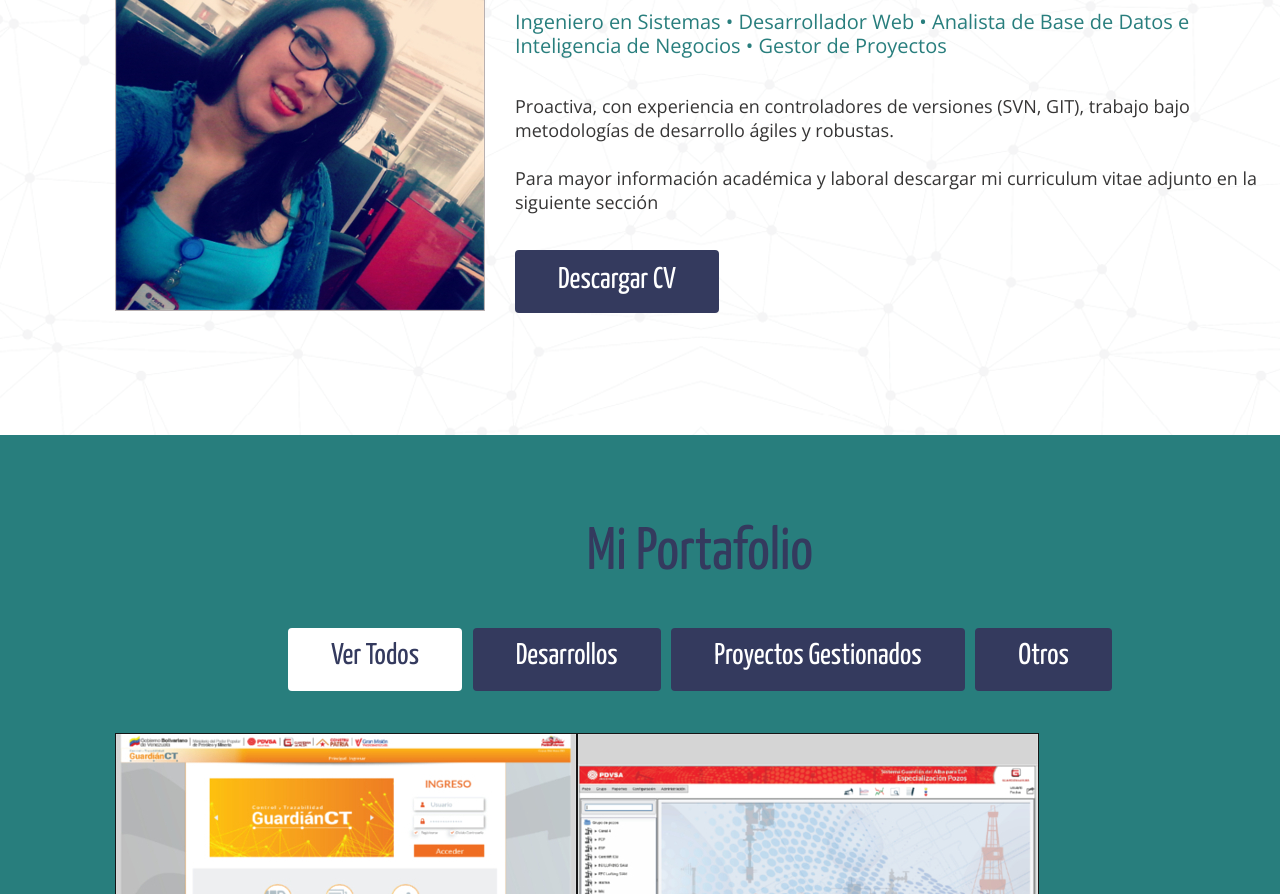
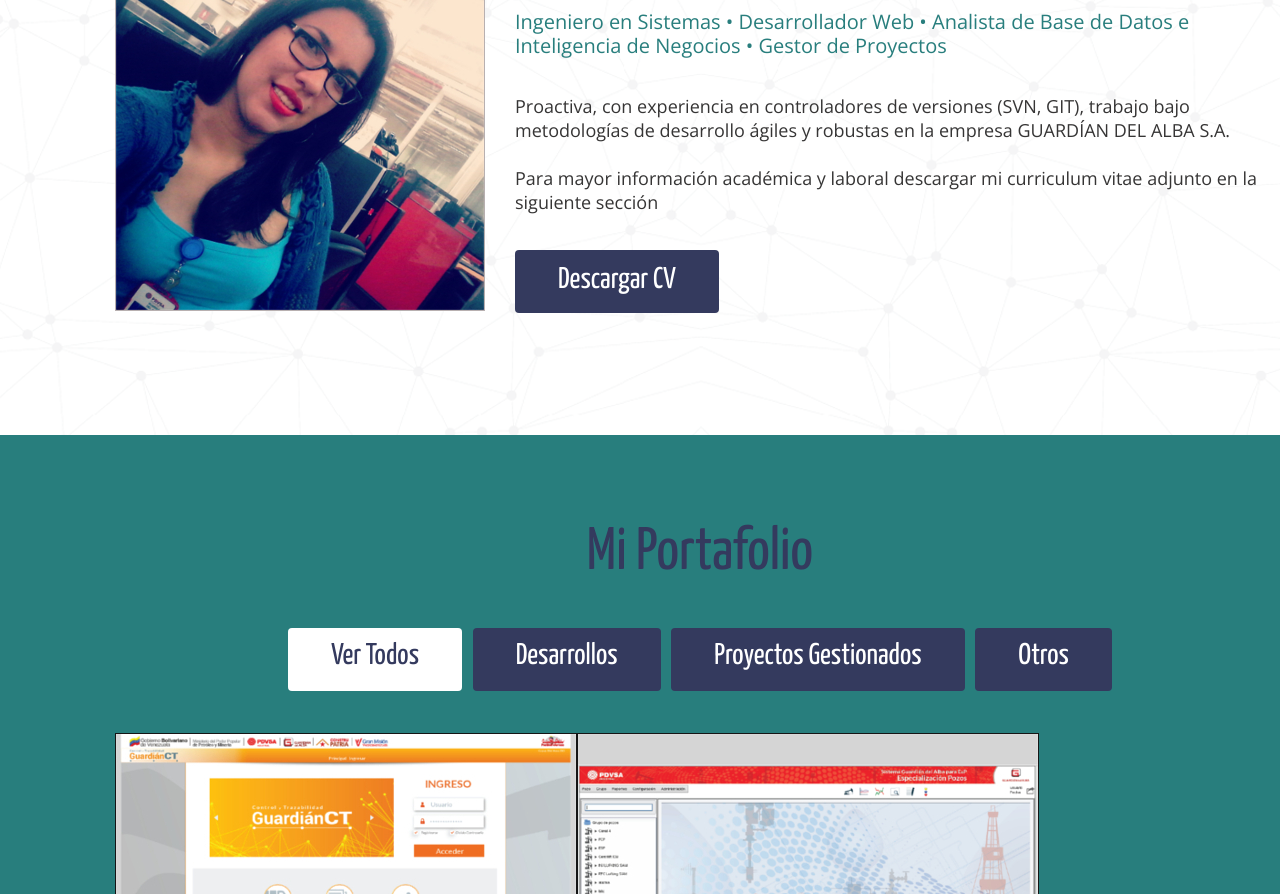
Before and after one commit to YeyeMorales/YeyeMorales.github.io, a plain HTML site: page index.html in a window 1280 px wide. Shown: the part 839-1733 px from the top of the page. Drawn offline with nearby package versions, Linux system fonts and the light colour scheme; some packages are replaced by stand-ins of ours; files whose address does not match are found by name.

```diff
--- a/index.html
+++ b/index.html
@@ -116,7 +116,7 @@
             <a href="#">Analista de Base de Datos e Inteligencia de Negocios</a> &bull;
             <a href="#">Gestor de Proyectos</a>
           </div>
-          <p>Proactiva, con experiencia en controladores de versiones (SVN, GIT), trabajo bajo metodologías de desarrollo ágiles y robustas<a rel="nofollow" href="#" class="color1"></a>.  </p>
+          <p>Proactiva, con experiencia en controladores de versiones (SVN, GIT), trabajo bajo metodologías de desarrollo ágiles y robustas en la empresa GUARDÍAN DEL ALBA S.A<a rel="nofollow" href="http://guardiandelalba.com.ve/" class="color1"></a>.  </p>
           <p>Para mayor información académica y laboral descargar mi curriculum vitae adjunto en la siguiente sección<br>
           <a href="cv/cv.pdf" class="btn">Descargar CV</a>
         </div>
```
